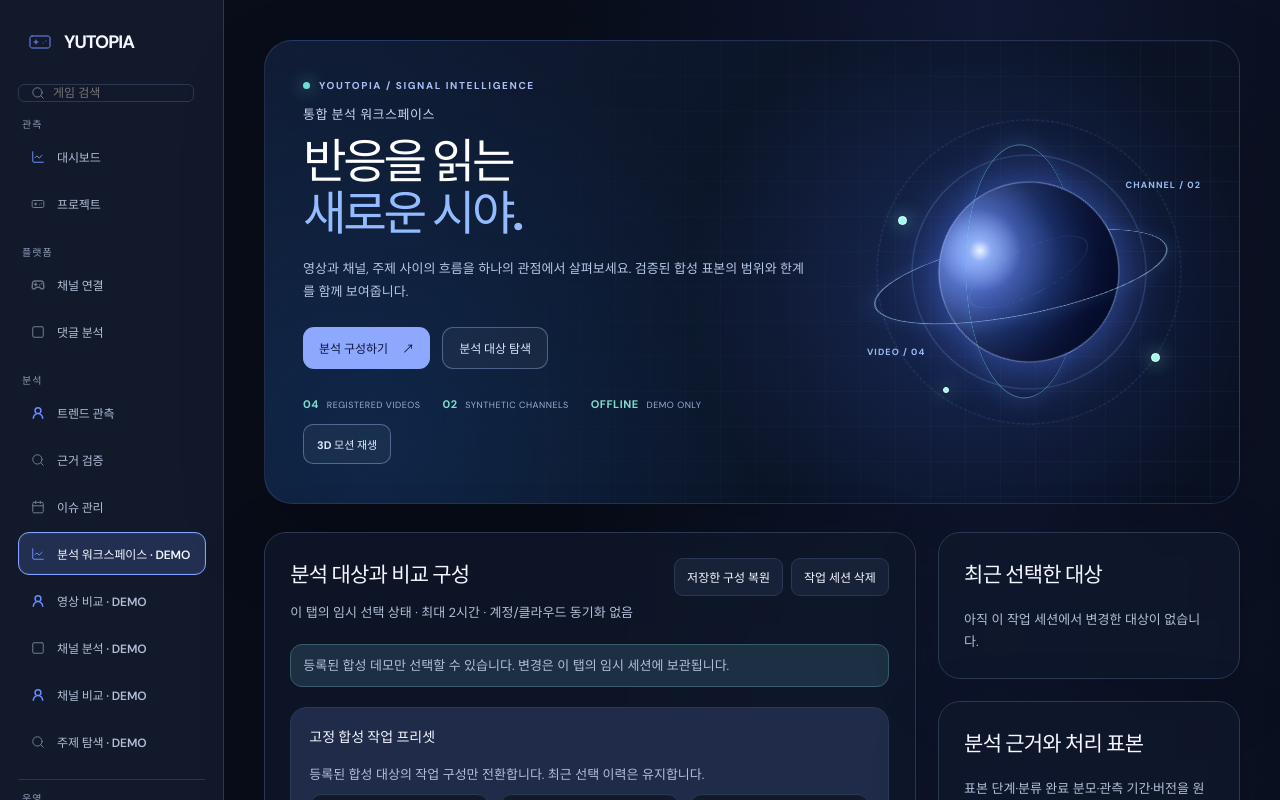
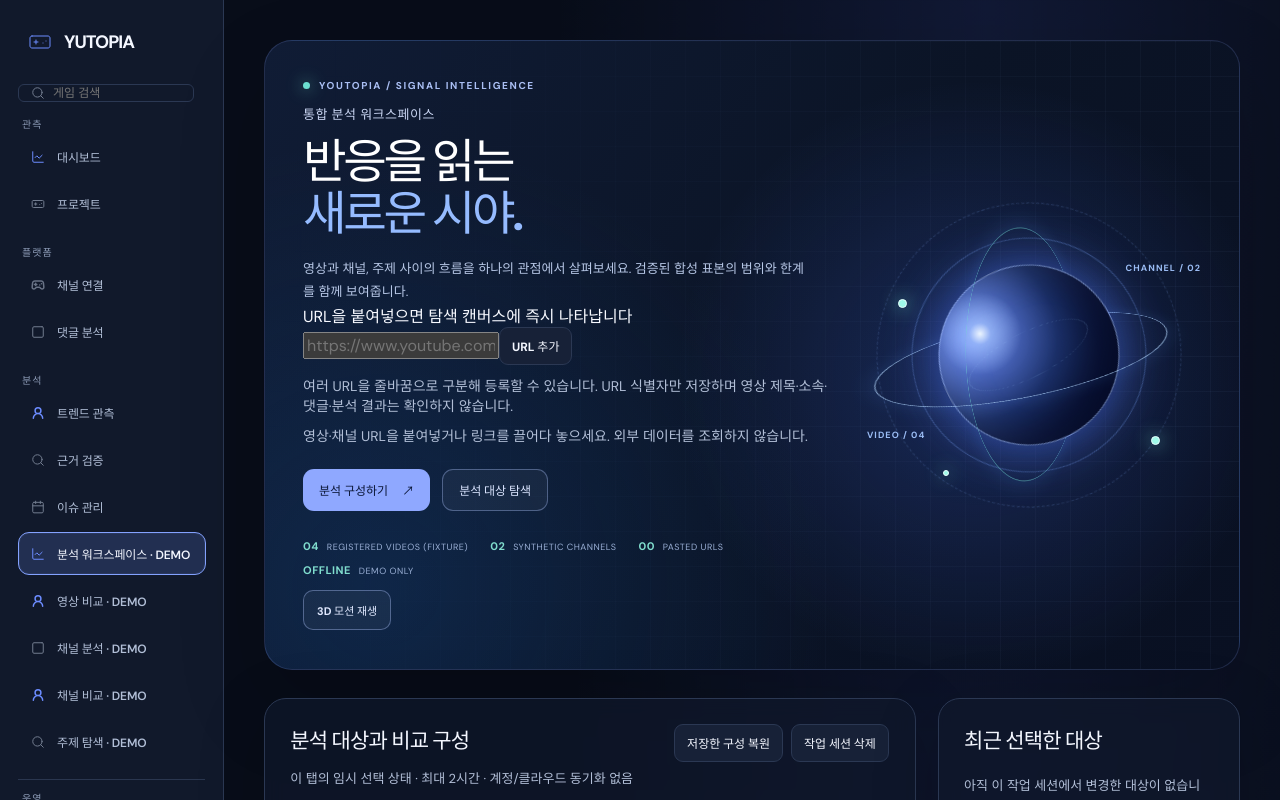
Before and after one commit to Choi1999/YOUTOPIA, a React (Vite) app in the folder frontend/: page /analysis/youtube/workspace in a window 1280 px wide. Shown: the top 800 px of the page. Built offline with nearby package versions, Linux system fonts and the light colour scheme.

Commit message:
feat(UI-R04B): immersive hero accepts pasted and dropped URLs and opens graph canvas

```diff
--- a/frontend/src/features/analysis-workspace/WorkspaceHero.tsx
+++ b/frontend/src/features/analysis-workspace/WorkspaceHero.tsx
@@ -1,15 +1,73 @@
-import { useState } from "react";
+import { useState, type DragEvent, type FormEvent } from "react";
+import { WorkspaceUrlCanvas } from "./WorkspaceUrlCanvas";
+import type { WorkspaceUrlIngestResult, WorkspaceUrlTarget } from "./workspaceUrlTargets";
+
+type Props = Readonly<{
+  targets?: readonly WorkspaceUrlTarget[];
+  onAddUrls?: (input: string) => WorkspaceUrlIngestResult;
+}>;
 
 /**
- * UI-R03/R04 — decorative CSS 3D hero, not a data chart or a WebGL scene.
- * It makes no provider requests, starts no render loop, and exposes no
- * fabricated analytics. Motion is disabled with prefers-reduced-motion.
+ * UI-R04B: a hero-sized intake canvas. URL registration is immediate and
+ * local-only; no provider metadata, snapshots or real comment requests.
+ * Browser link drop is text-only. File drops are deliberately unsupported.
  */
-export function WorkspaceHero() {
+export function WorkspaceHero({targets = [], onAddUrls}: Props) {
   const [isPlaying, setIsPlaying] = useState(false);
+  const [input, setInput] = useState("");
+  const [isDragging, setIsDragging] = useState(false);
+  const [feedback, setFeedback] = useState(
+    "영상·채널 URL을 붙여넣거나 링크를 끌어다 놓으세요. 외부 데이터를 조회하지 않습니다.",
+  );
+
+  function add(raw:string) {
+    if (!onAddUrls) {
+      setFeedback("이 화면에서는 URL 등록을 사용할 수 없습니다.");
+      return;
+    }
+    const result=onAddUrls(raw);
+    setFeedback(
+      "신규 "+result.added.length+"개 등록 · 중복 "+result.duplicates+
+      "개 · 처리 불가 "+result.rejected+"개"+
+      (result.capacityReached?" · 이 탭의 최대 등록 수에 도달했습니다.":"")+
+      ". 등록 상태는 미확인입니다.",
+    );
+    if(result.added.length>0) setInput("");
+  }
+
+  function submit(event:FormEvent<HTMLFormElement>) {
+    event.preventDefault();
+    if(input.trim()) add(input);
+    else setFeedback("YouTube 영상 또는 채널 URL을 입력하세요.");
+  }
+
+  function onDrop(event:DragEvent<HTMLElement>) {
+    event.preventDefault();
+    event.stopPropagation();
+    setIsDragging(false);
+    if(event.dataTransfer.files.length) {
+      setFeedback("파일 업로드는 지원하지 않습니다. YouTube 링크 텍스트를 끌어다 놓으세요.");
+      return;
+    }
+    const text=event.dataTransfer.getData("text/uri-list") ||
+      event.dataTransfer.getData("text/plain");
+    if(text.trim()) add(text);
+    else setFeedback("드롭된 내용에서 URL을 찾지 못했습니다. 링크를 텍스트로 복사해 붙여넣으세요.");
+  }
+
+  const populated=targets.length>0;
   return (
-    <header className={"product-heading workspace-hero" +
-      (isPlaying ? " workspace-hero--is-playing" : "")}>
+    <header
+      className={"product-heading workspace-hero" +
+        (isPlaying ? " workspace-hero--is-playing" : "") +
+        (populated ? " workspace-hero--populated" : "") +
+        (isDragging ? " workspace-hero--dragging" : "")}
+      onDragOver={event=>{event.preventDefault();setIsDragging(true);}}
+      onDragLeave={event=>{
+        if(!event.currentTarget.contains(event.relatedTarget as Node|null))
+          setIsDragging(false);
+      }}
+      onDrop={onDrop}>
       <div className="workspace-hero__copy">
         <p className="workspace-hero__eyebrow">
           <span className="workspace-hero__signal" aria-hidden="true" />
@@ -24,20 +82,51 @@ export function WorkspaceHero() {
           영상과 채널, 주제 사이의 흐름을 하나의 관점에서 살펴보세요.
           검증된 합성 표본의 범위와 한계를 함께 보여줍니다.
         </p>
+        <form className="workspace-hero__intake" onSubmit={submit}
+          aria-label="YouTube URL 빠른 등록">
+          <label htmlFor="workspace-url-paste">
+            URL을 붙여넣으면 탐색 캔버스에 즉시 나타납니다
+          </label>
+          <div className="workspace-hero__intake-row">
+            <input id="workspace-url-paste" type="text" value={input}
+              onChange={event=>setInput(event.target.value)}
+              placeholder="https://www.youtube.com/watch?v=... 또는 @채널 URL"
+              autoComplete="off" autoCapitalize="off" spellCheck={false}
+              maxLength={8192}/>
+            <button type="submit">URL 추가</button>
+          </div>
+          <p className="workspace-hero__intake-hint">
+            여러 URL을 줄바꿈으로 구분해 등록할 수 있습니다. URL 식별자만 저장하며
+            영상 제목·소속·댓글·분석 결과는 확인하지 않습니다.
+          </p>
+          <p role="status" className="workspace-hero__intake-status">{feedback}</p>
+        </form>
         <nav className="workspace-hero__actions" aria-label="워크스페이스 빠른 이동">
-          <a className="workspace-hero__primary" href="#workspace-session">분석 구성하기 <span aria-hidden="true">↗</span></a>
+          <a className="workspace-hero__primary" href="#workspace-session">
+            분석 구성하기 <span aria-hidden="true">↗</span>
+          </a>
           <a className="workspace-hero__secondary" href="#workspace-catalog">분석 대상 탐색</a>
+          {populated && (
+            <a className="workspace-hero__secondary" href="#workspace-imports">
+              추가한 대상 {targets.length}개 보기
+            </a>
+          )}
         </nav>
         <div className="workspace-hero__meta" aria-label="시연 데이터 범위">
-          <span><b>04</b> REGISTERED VIDEOS</span>
+          <span><b>04</b> REGISTERED VIDEOS (FIXTURE)</span>
           <span><b>02</b> SYNTHETIC CHANNELS</span>
+          <span><b>{String(targets.length).padStart(2,"0")}</b> PASTED URLS</span>
           <span><b>OFFLINE</b> DEMO ONLY</span>
         </div>
+        {!populated && (
           <button type="button" className="workspace-hero__motion-control"
-          aria-pressed={isPlaying} onClick={() => setIsPlaying(value => !value)}>
+            aria-pressed={isPlaying} onClick={()=>setIsPlaying(value=>!value)}>
             {isPlaying ? "3D 모션 중지" : "3D 모션 재생"}
           </button>
+        )}
       </div>
+
+      {!populated ? (
         <div className="workspace-hero__visual" aria-hidden="true">
           <div className="workspace-hero__halo" />
           <div className="workspace-hero__orbit workspace-hero__orbit--outer" />
@@ -48,9 +137,21 @@ export function WorkspaceHero() {
           <span className="workspace-hero__satellite workspace-hero__satellite--one" />
           <span className="workspace-hero__satellite workspace-hero__satellite--two" />
           <span className="workspace-hero__satellite workspace-hero__satellite--three" />
-        <span className="workspace-hero__diagram-label workspace-hero__diagram-label--one">VIDEO / 04</span>
-        <span className="workspace-hero__diagram-label workspace-hero__diagram-label--two">CHANNEL / 02</span>
+          <span className="workspace-hero__diagram-label workspace-hero__diagram-label--one">
+            VIDEO / 04
+          </span>
+          <span className="workspace-hero__diagram-label workspace-hero__diagram-label--two">
+            CHANNEL / 02
+          </span>
         </div>
+      ) : <WorkspaceUrlCanvas targets={targets}/>}
+
+      {isDragging && (
+        <div className="workspace-hero__drop-overlay" aria-hidden="true">
+          <strong>여기에 YouTube 링크 놓기</strong>
+          <span>화면에서만 즉시 등록 · 데이터 조회 없음</span>
+        </div>
+      )}
     </header>
   );
 }
```
Lines whose indentation alone changed are shown as unchanged.
